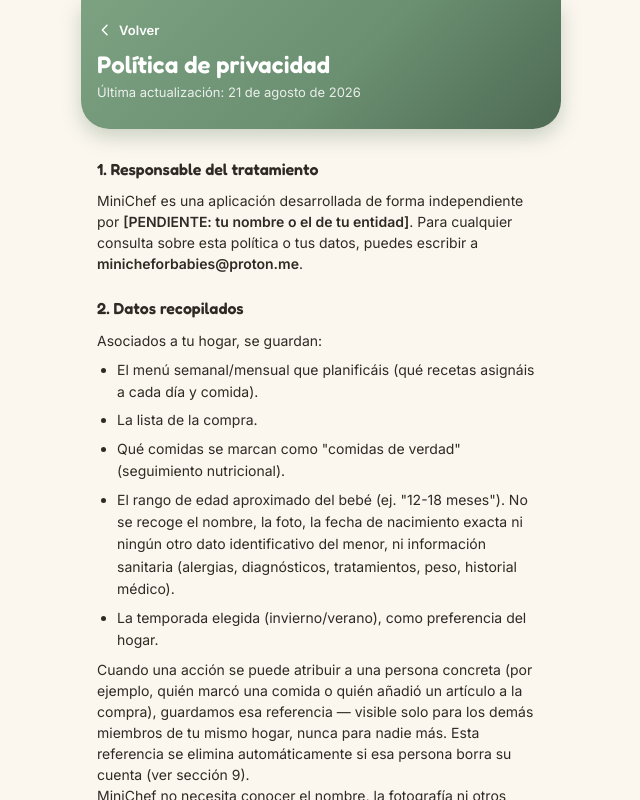
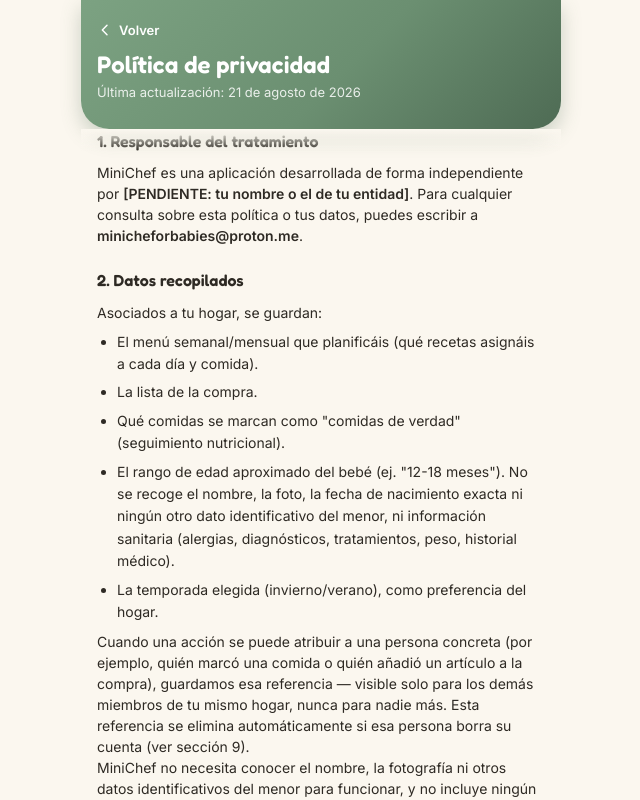
Before and after one commit to Ojca88/minichef, a React (Vite) app: page /#/privacidad in a window 1280 px wide. Shown: the top 800 px of the page, without its empty margins (319-959 px from the left). Built offline with nearby package versions, Linux system fonts and the light colour scheme; no server answers.

Commit message:
Mejora transición de la cabecera legal sticky
- Envuelve la cabecera en un contenedor sticky con franja de degradado
  para que el contenido emerja con margen suave al hacer scroll

```diff
--- a/src/components/CollapsibleLegalHeader.jsx
+++ b/src/components/CollapsibleLegalHeader.jsx
@@ -17,13 +17,12 @@
   }, []);
 
   return (
+    <div style={{ position: 'sticky', top: 0, zIndex: 20 }}>
       <header style={{
         padding: scrolled ? '12px 16px 14px' : '22px 16px 26px',
-      marginBottom: 28,
         background: 'var(--gradient-sage)',
         borderRadius: '0 0 var(--radius-xl) var(--radius-xl)',
         boxShadow: 'var(--shadow-sage)',
-      position: 'sticky', top: 0, zIndex: 20,
         transition: 'padding 0.2s ease',
       }}>
         <button
@@ -47,5 +46,15 @@
           </p>
         )}
       </header>
+      {/* Franja de degradado pegada a la cabecera: al ir sticky junto con
+          ella, el texto que sube por debajo siempre "emerge" con un margen
+          suave, en vez de tocar directamente el borde de la cabecera en
+          cualquier posición de scroll. */}
+      <div aria-hidden="true" style={{
+        height: 22, marginBottom: -22,
+        background: 'linear-gradient(to bottom, var(--cream), rgba(250,247,240,0))',
+        pointerEvents: 'none',
+      }} />
+    </div>
   );
 }
```
Lines whose indentation alone changed are shown as unchanged.
